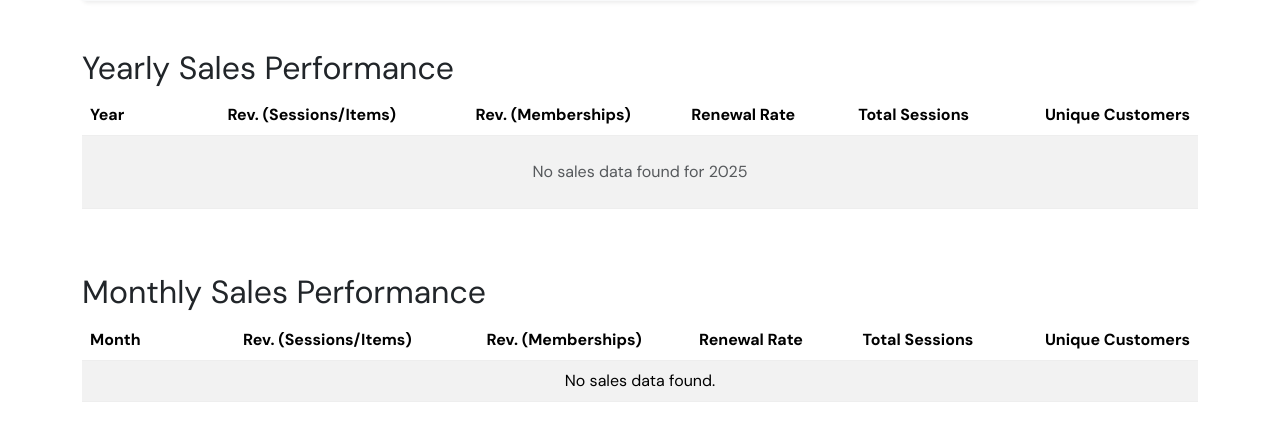
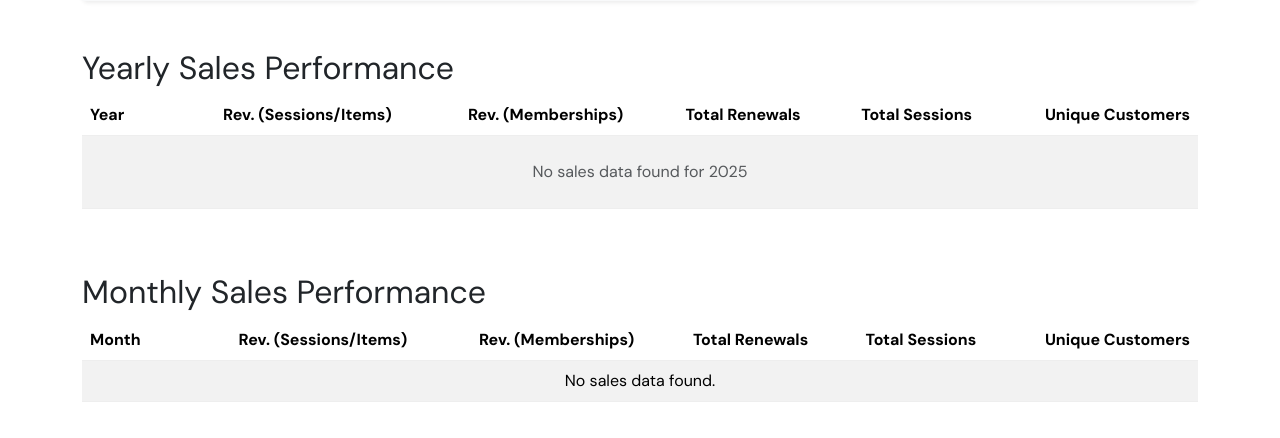
Before and after one commit to johnllss/INFOM_DB-App_Gr3, a Flask app: page /reports in a window 1280 px wide. Shown: the part 279-717 px from the top of the page. Run offline with Flask 3, Linux system fonts and the light colour scheme; the visitor is signed in with stand-in values (Sample User, id 1); data that the repository does not hold is empty; some libraries are stand-ins or nearby versions.

Commit message:
changed label in report

```diff
--- a/golf/templates/reports.html
+++ b/golf/templates/reports.html
@@ -35,7 +35,7 @@
                         <th>Year</th>
                         <th>Rev. (Sessions/Items)</th>
                         <th>Rev. (Memberships)</th>
-                        <th>Renewal Rate</th>
+                        <th>Total Renewals</th>
                         <th>Total Sessions</th>
                         <th>Unique Customers</th>
                     </tr>
@@ -69,7 +69,7 @@
                         <th>Month</th>
                         <th>Rev. (Sessions/Items)</th>
                         <th>Rev. (Memberships)</th>
-                        <th>Renewal Rate</th>
+                        <th>Total Renewals</th>
                         <th>Total Sessions</th>
                         <th>Unique Customers</th>
                     </tr>
```
